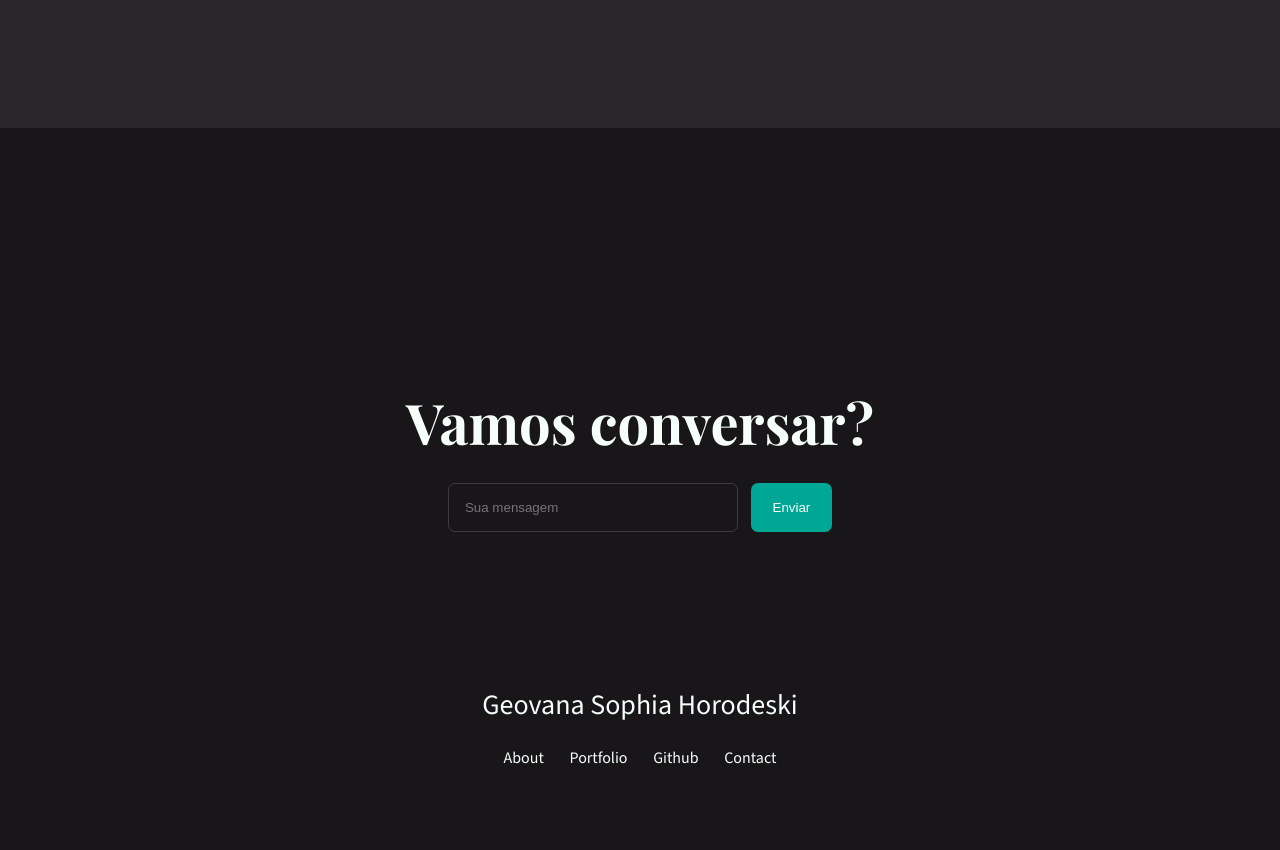
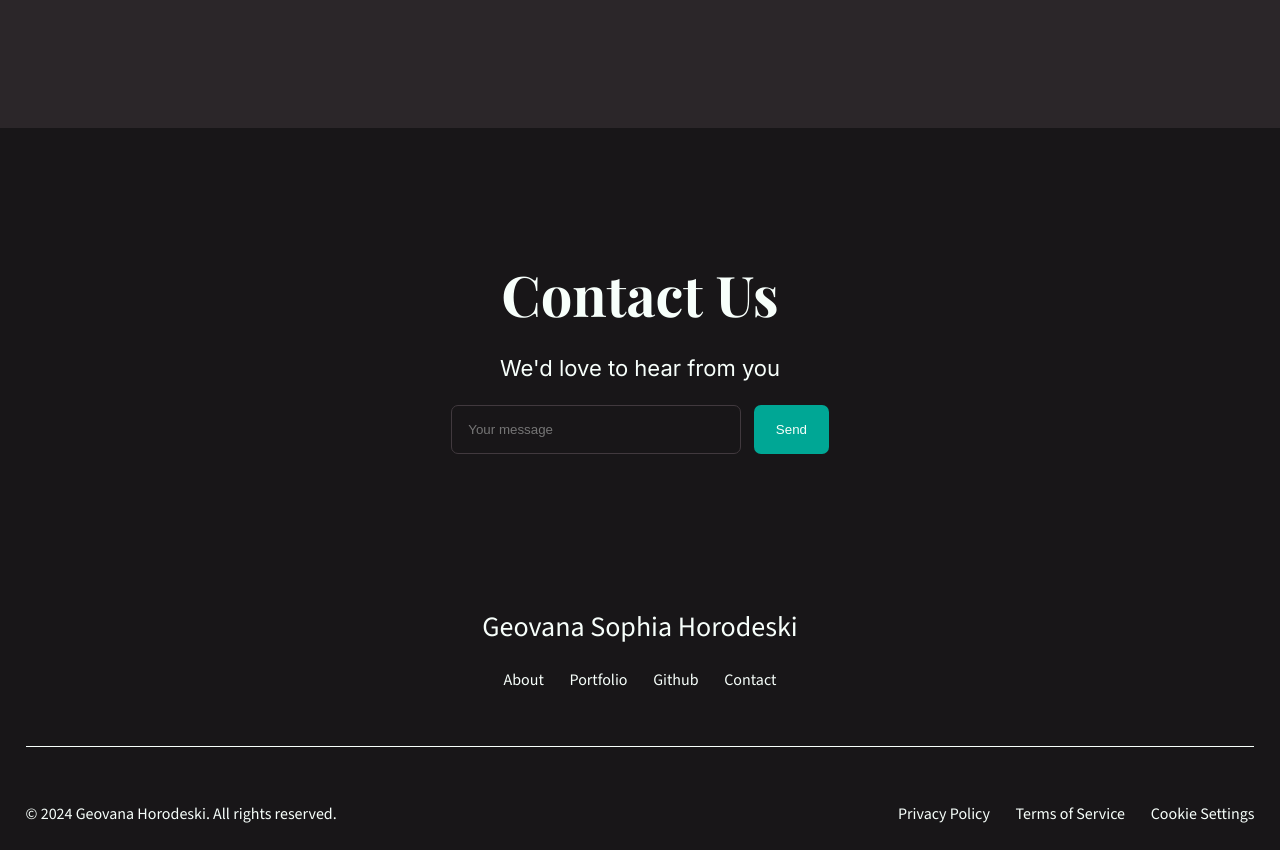
Before and after one commit to horodeski/PhotographerPortfolio, a Vue app: page / in a window 1280 px wide. Shown: the part 3600-4450 px from the top of the page. Before the commit the page ends 4393 px from the top, so only its background shows below. Built offline with nearby package versions, Linux system fonts and the light colour scheme; some icons are missing; a web font is replaced by a local one.

Commit message:
Arrumando o estilo da seção de entre em contato e o rodape

```diff
--- a/src/assets/main.css
+++ b/src/assets/main.css
@@ -85,7 +85,6 @@ footer {
 }
 
 .projects,
-.about,
-.contact {
+.about {
   margin-top: 16vh;
 }
--- a/src/components/ContactSection.vue
+++ b/src/components/ContactSection.vue
@@ -1,9 +1,10 @@
 <template>
   <section class="contact">
-    <h1>Vamos conversar?</h1>
+    <h1>Contact Us</h1>
+    <p>We'd love to hear from you</p>
     <div class="box-email">
-      <input placeholder="Sua mensagem" type="text" />
-      <button>Enviar</button>
+      <input placeholder="Your message" type="text" />
+      <button>Send</button>
     </div>
   </section>
 </template>
--- a/src/components/FooterSection.vue
+++ b/src/components/FooterSection.vue
@@ -9,6 +9,15 @@
         <li><a href="">Contact</a></li>
       </ul>
     </nav>
+    <div class="line"></div>
+    <div class="rightsReserved">
+      <a>© 2024 Geovana Horodeski. All rights reserved.</a>
+      <div class="links">
+        <a href="">Privacy Policy</a>
+        <a href="">Terms of Service</a>
+        <a href="">Cookie Settings</a>
+      </div>
+    </div>
   </footer>
 </template>
 
@@ -28,4 +37,23 @@ ul {
   gap: 2vw;
   margin-top: 3vh;
 }
+
+.line {
+  width: 100%;
+  margin: 7vh 0;
+  height: 0.2vh;
+  background-color: #f7fffb;
+}
+
+.links {
+  display: flex;
+  gap: 2vw;
+}
+
+.rightsReserved {
+  display: flex;
+  width: 100%;
+  align-items: center;
+  justify-content: space-between;
+}
 </style>
```
